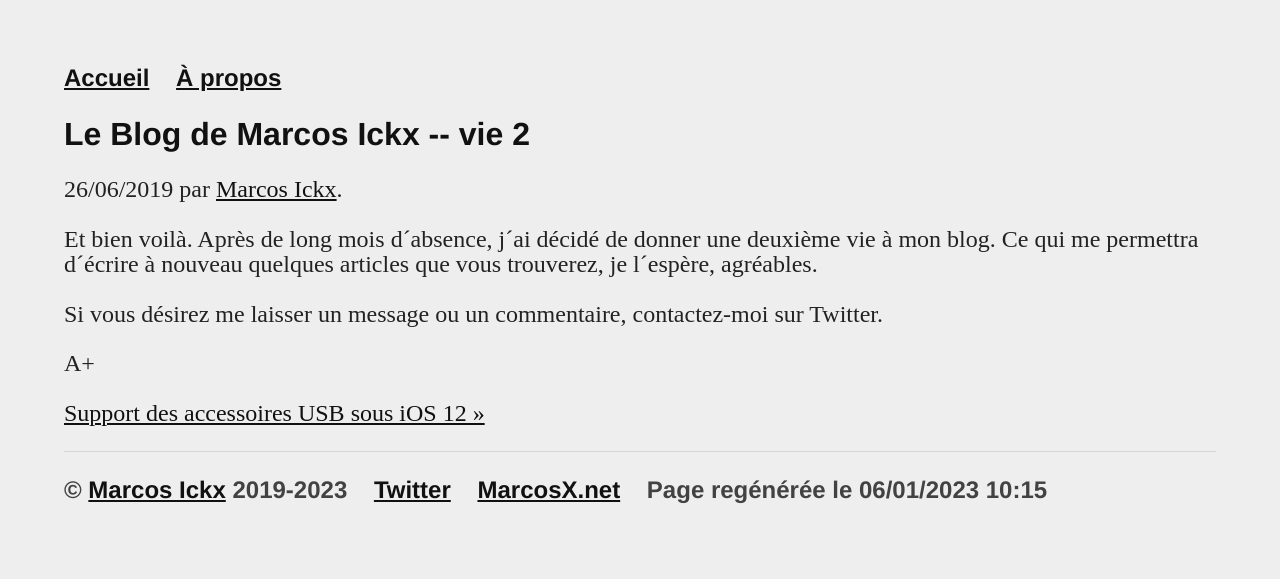
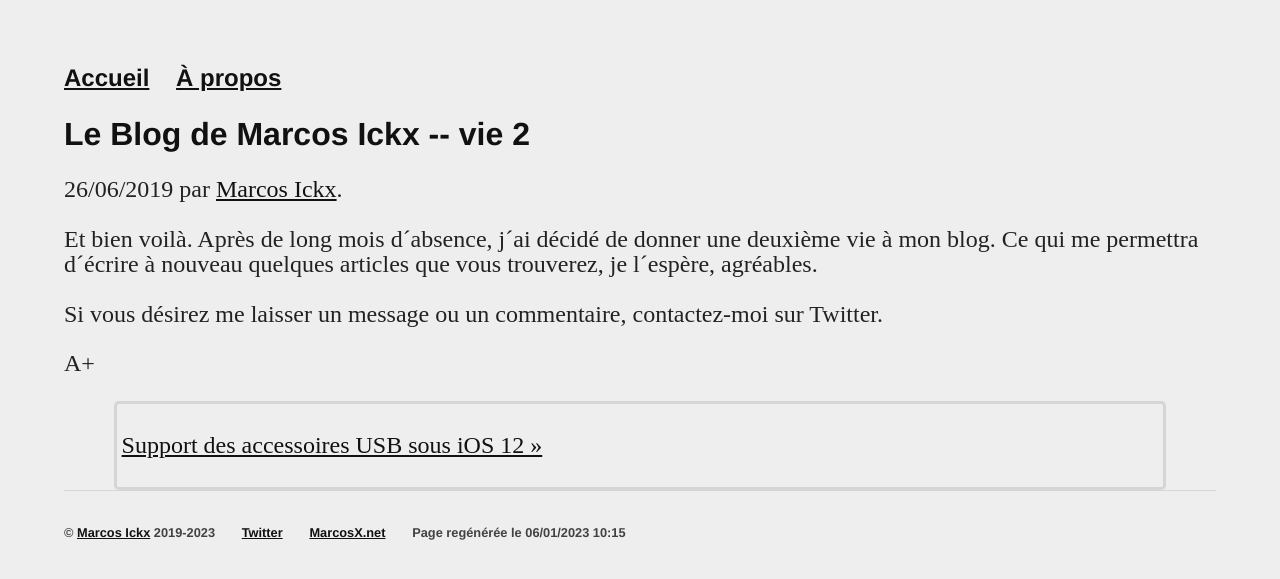
Before and after one commit to MarcosIckx/PreviewMarcosxNet, a Jekyll site: the page built from _posts/2019/2019-06-26-le-blog-de-marcos-ickx-vie-2.md, in a window 1280 px wide. Shown: the top 579 px of the page. Built offline with Jekyll 4.4.1, drawn with Linux system fonts in a browser that asks for light colours.

Commit message:
Update main.css
Footer were too big.
It has been reduced

Add a box for previous / next post

```diff
--- a/css/main.css
+++ b/css/main.css
@@ -41,9 +41,15 @@ nav ul, footer ul {
     list-style: none;
     font-weight: bold;
 }
-nav ul li, footer ul li {
+nav ul li {
     display: inline;
     margin-right: 1.25rem;
+}
+
+footer ul li {
+    display: inline;
+    margin-right: 1.25rem;
+    font-size: 0.8rem;
 }
 
 ul, ul li {
@@ -116,6 +122,17 @@ a img:hover {
   border: 0.3rem solid var(--border-color-hover);
   max-width: 80%;
 }
+
+.Precedent-Suivant {
+  border: 0.2rem solid var(--footer-color);
+  border-radius: 0.3rem;
+  padding: 0.3rem;
+  max-width: 90%;
+  display: block;
+  margin-left: auto;
+  margin-right: auto;
+}
+
 footer {
     border-top: 0.0625rem solid var(--footer-color);
     font-size: 1rem;
```
